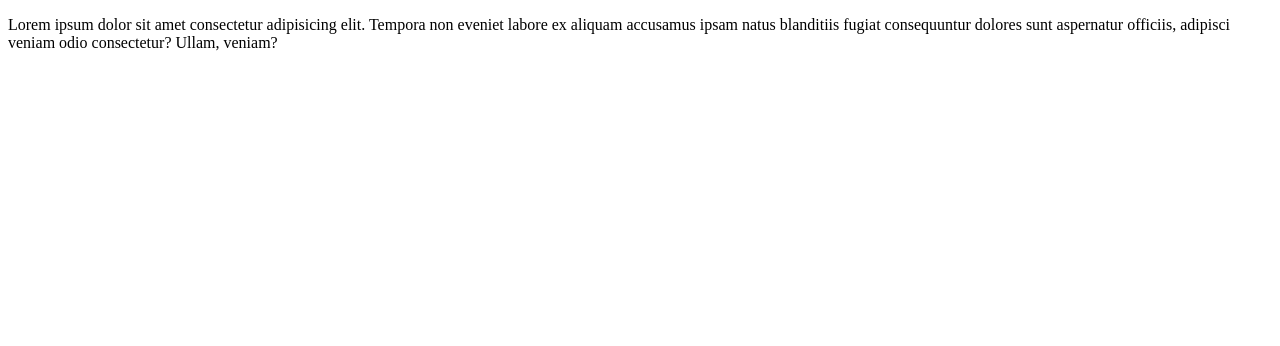
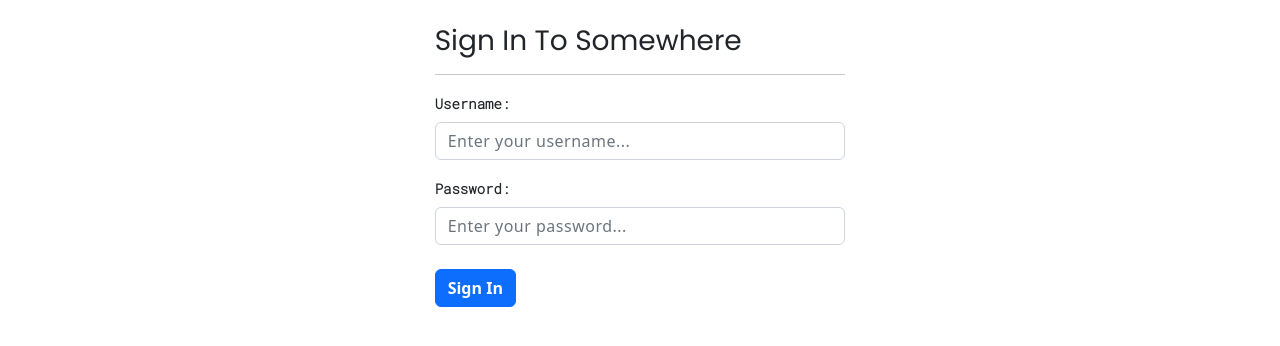
Before and after one commit to AlcantaraMC/electron-app-boilerplate, an Electron app: page renderers/index.html in a window 1280 px wide. Drawn offline with nearby package versions, Linux system fonts and the light colour scheme.

Commit message:
Experimented with Bootstrap.

```diff
--- /dev/null
+++ b/renderers/css/overrides.css
@@ -0,0 +1,21 @@
+@import url('https://fonts.googleapis.com/css2?family=Montserrat&family=Poppins&display=swap');
+@import url('https://fonts.googleapis.com/css2?family=Roboto+Mono:wght@300&display=swap');
+
+
+h1, h2, h3, h4, h5, h6 {
+    font-family: 'Poppins';
+}
+
+p,
+a,
+td,
+label,
+button
+ {
+    font-family: 'Roboto Mono';
+    font-size: 14px;
+}
+
+input {
+    letter-spacing: 0.5px;
+}
--- a/renderers/index.html
+++ b/renderers/index.html
@@ -4,9 +4,35 @@
     <meta charset="UTF-8">
     <meta name="viewport" content="width=device-width, initial-scale=1.0">
     <meta http-equiv="Content-Security-Policy" content="script-src 'self' ">
+    <link rel="stylesheet" href="https://cdn.jsdelivr.net/npm/bootstrap@5.2.3/dist/css/bootstrap.min.css" integrity="sha384-rbsA2VBKQhggwzxH7pPCaAqO46MgnOM80zW1RWuH61DGLwZJEdK2Kadq2F9CUG65" crossorigin="anonymous">
+    <link rel="stylesheet" href="./css/overrides.css" />
     <title>Electron Boilerplate Code</title>
 </head>
 <body>
-    <p>Lorem ipsum dolor sit amet consectetur adipisicing elit. Tempora non eveniet labore ex aliquam accusamus ipsam natus blanditiis fugiat consequuntur dolores sunt aspernatur officiis, adipisci veniam odio consectetur? Ullam, veniam?</p>
+
+    <div class="row">
+        <div class="col-4"></div>
+        <div class="col-4">
+            <div class="form mt-4">
+                <div class="form-group">
+                    <h3>Sign In To Somewhere</h3>
+                </div>
+                <hr/>
+                <div class="form-group mb-3">
+                    <label for="username" class="mb-2"><b>Username:</b></label>
+                    <input type="text" name="username" id="username" class="form-control" placeholder="Enter your username...">
+                </div>
+                <div class="form-group mb-3">
+                    <label for="password" class="mb-2"><b>Password:</b></label>
+                    <input type="password" name="password" id="password" class="form-control" placeholder="Enter your password...">
+                </div>
+                <div class="form-group mb-3">
+                    <button class="btn btn-primary btn-block mt-2" id="btn-login"><b>Sign In</b></button>
+                </div>
+            </div>
+        </div>
+        <div class="col-4"></div>
+    </div>
+
 </body>
 </html>
```
Also changed, not shown: app.js (+12 -7 lines), renderers/about.html (+2 -0 lines).
